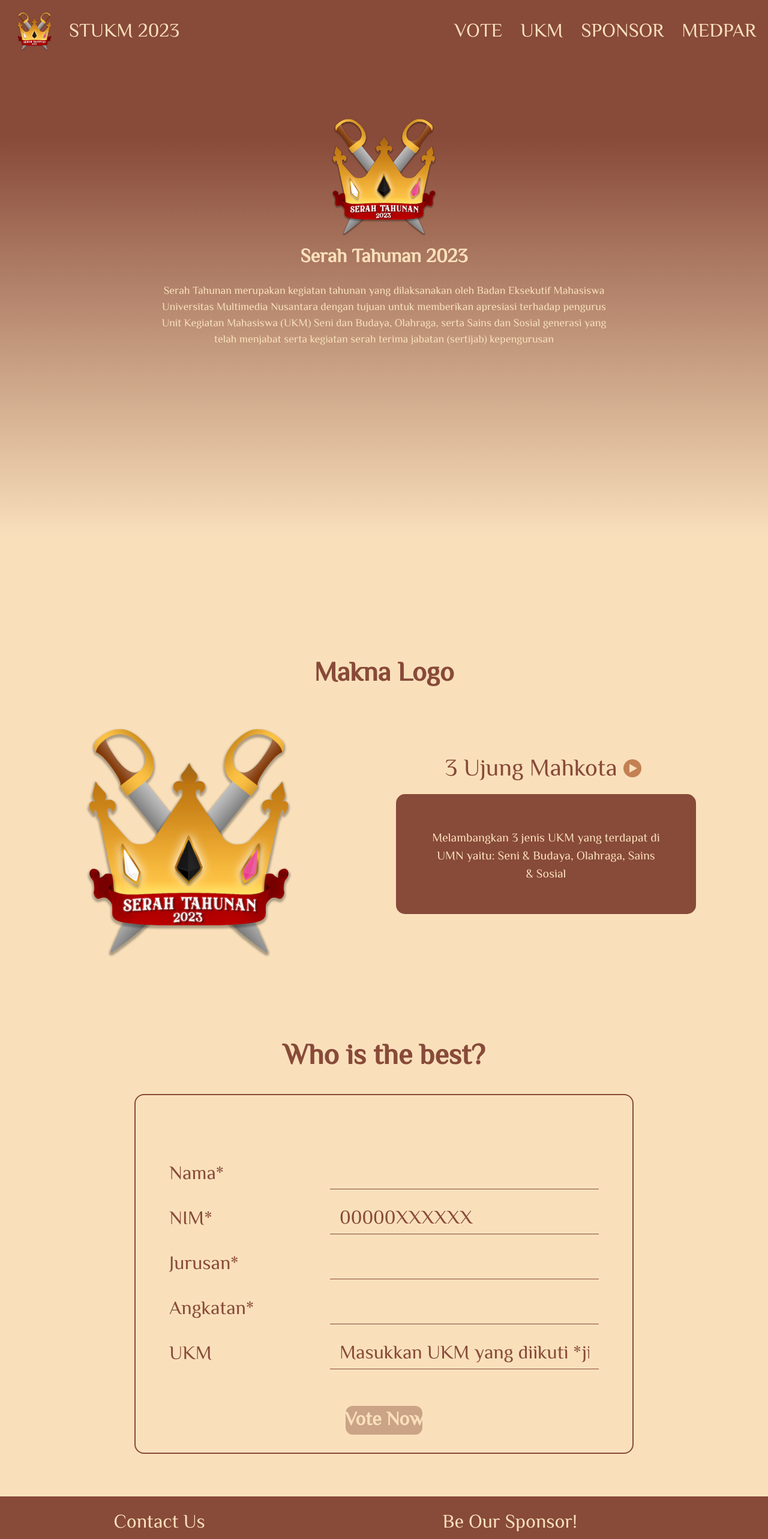
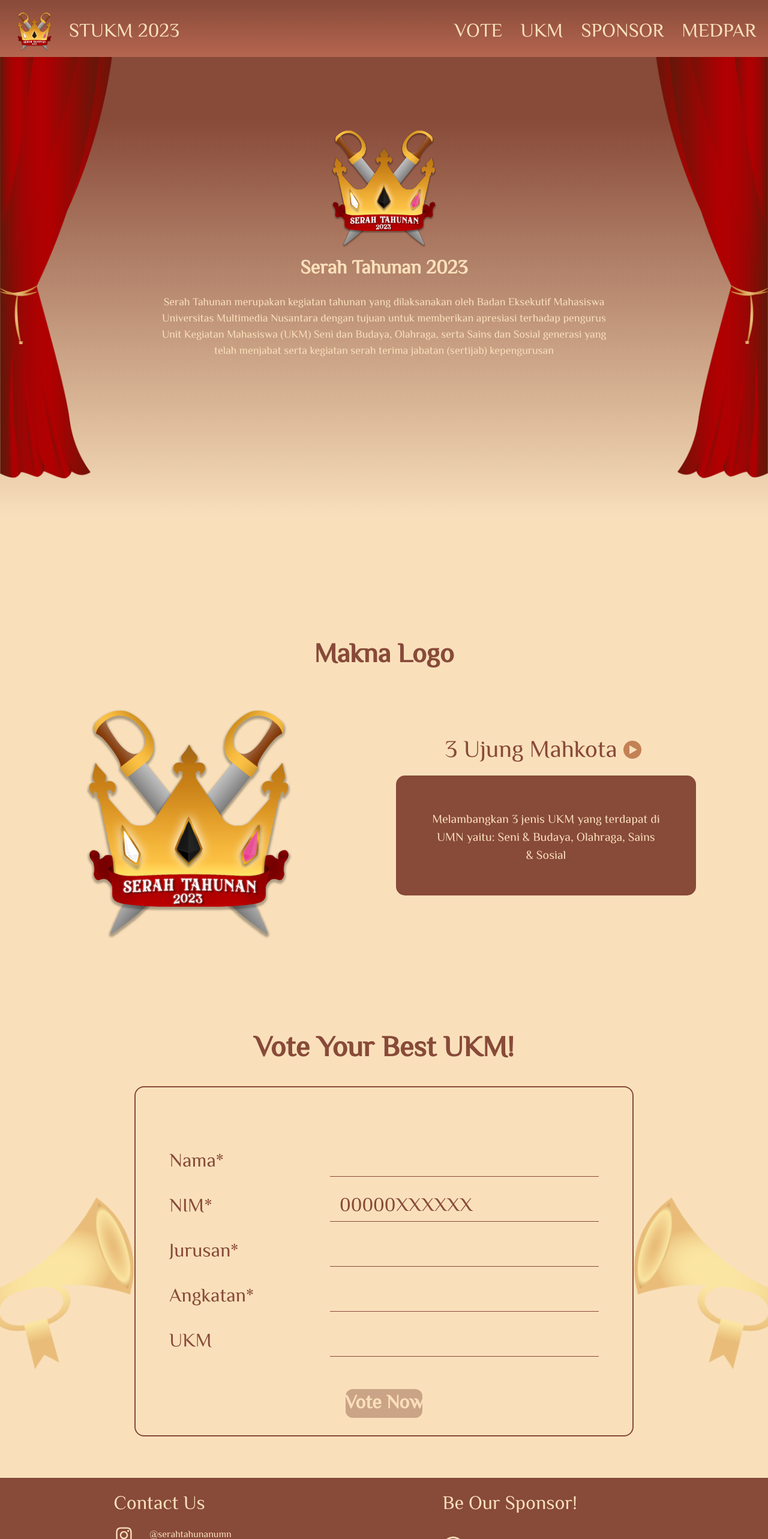
Before and after one commit to gilbertzaini/STUKM23, a React (Create React App) app in the folder frontend/: page / in a window 1280 px wide. Shown: the top 2566 px of the page at 60% size. Built offline with nearby package versions, Linux system fonts and the light colour scheme; no server answers.

Commit message:
fix observer, add trompet to form

```diff
--- a/frontend/src/App.css
+++ b/frontend/src/App.css
@@ -23,6 +23,7 @@
   width: 100%;
   overflow-x: hidden;
   overflow-y: auto;
+  padding-top: 5% !important;
 }
 
 #app::-webkit-scrollbar {
--- a/frontend/src/App.js
+++ b/frontend/src/App.js
@@ -8,14 +8,9 @@ import Footer from './components/Footer';
 import Sponsor from "./Pages/Sponsor";
 import Index from "./Pages/Index";
 import Ukm from "./Pages/Ukm";
-import { Observer } from "./helper/observer";
-import { useEffect } from "react";
 // IMMPORT MEDPAR PAGE DISINI
 
 function App() {
-  useEffect(() => {
-    Observer();
-  }, []);
 
   return (
     <ChakraProvider>
--- a/frontend/src/Pages/Index.js
+++ b/frontend/src/Pages/Index.js
@@ -1,16 +1,21 @@
-import React from 'react'
-import VotingForm from '../components/VotingForm'
-import Logo from '../components/Logo'
+import React, {useEffect} from "react";
+import VotingForm from "../components/VotingForm";
+import Logo from "../components/Logo";
 import Navbar from "../components/Navbar";
 import Footer from "../components/Footer";
+import { Observer } from "../helper/observer";
 
 const Index = () => {
+  useEffect(() => {
+    Observer();
+  }, []);
+
   return (
     <>
-    <Logo />
-    <VotingForm id="votingForm"/>
+      <Logo />
+      <VotingForm id="votingForm" />
     </>
-  )
-}
+  );
+};
 
-export default Index
+export default Index;
--- a/frontend/src/Pages/Sponsor.css
+++ b/frontend/src/Pages/Sponsor.css
@@ -9,6 +9,7 @@
     display: flex;
     flex-direction: column;
     align-items: center;
+    /* min-height: 100vh; */
 }
 
 .title{
@@ -16,10 +17,12 @@
     font-size: 64px;
     color: #884a39;
     margin: auto;
+    margin-top: 20px;
 }
 
 .sponsor{
-    margin: 20px 0 25px 0;
+    min-height: 80vh;
+    /* margin: 20px 0 25px 0; */
     display: grid;
     grid-template-columns: repeat(3, 1fr);
     gap: 25px;
--- a/frontend/src/Pages/Ukm.js
+++ b/frontend/src/Pages/Ukm.js
@@ -1,9 +1,14 @@
-import React from "react";
+import React, {useEffect} from "react";
 import UkmPage from "../components/UkmPage";
 import Navbar from "../components/Navbar";
 import Footer from "../components/Footer";
+import { Observer } from "../helper/observer";
 
 const Ukm = () => {
+  useEffect(() => {
+    Observer();
+  }, []);
+
   return (
     <div>
       <UkmPage />
--- a/frontend/src/components/Logo.css
+++ b/frontend/src/components/Logo.css
@@ -12,7 +12,7 @@
     align-items: center;
 }
 .logoAtas img {
-    margin-top: 100px !important;
+    margin-top: 150px !important;
     max-width: 200px;
     max-height: 200px;
     margin: auto;
@@ -175,3 +175,18 @@
         font-size: 28px;
     }
 }
+
+.gorden {
+    position: absolute;
+    top: 0;
+    height: 100vh;
+    width: auto;
+}
+
+.gordenKiri {
+    left: 0;
+}
+
+.gordenKanan {
+    right: 0;
+}
--- a/frontend/src/components/Logo.jsx
+++ b/frontend/src/components/Logo.jsx
@@ -3,6 +3,8 @@ import STUKM23 from "../assets/logo/STUKM23.png";
 import nextButton from "../assets/image/NextButton.png";
 import prevButton from "../assets/image/PrevButton.png";
 import React, { useState } from "react";
+import gordenKanan from "../assets/image/gorden_kanan.png";
+import gordenKiri from "../assets/image/gorden_kiri.png";
 
 function Logo() {
   const [judulMakna, setJudulMakna] = useState(0);
@@ -38,6 +40,8 @@ function Logo() {
   return (
     <div class="logo">
       <div class="logoSection observed gradientBg">
+      <img className="gorden gordenKiri" src={gordenKiri} />
+      <img className="gorden gordenKanan" src={gordenKanan} />
         <div class="logoAtas">
           <img src={STUKM23} />
         </div>
--- a/frontend/src/components/Navbar.css
+++ b/frontend/src/components/Navbar.css
@@ -1,5 +1,9 @@
 .navbar{
-    background: #884a39 16.77%
+    background-image: linear-gradient(#884A39, #b56650);
+    position: fixed;
+    top: 0;
+    z-index: 10;
+    width: 100vw;
 }
 
 .navbar-pembungkus{
--- a/frontend/src/components/VotingForm.css
+++ b/frontend/src/components/VotingForm.css
@@ -141,3 +141,23 @@
   width: 65vw; */
   color: var(--secondary);
 }
+
+.trompet {
+  position: absolute;
+  bottom: 5vw;
+  z-index: 3;
+  height: 60vh;
+  width: auto;
+}
+
+.trompetKiri {
+  left: 0;
+  transform: scaleX(-1) rotate(25deg);
+  margin-left: -13vw;
+}
+
+.trompetKanan {
+  right: 0;
+  margin-right: -13vw;
+  transform: rotate(25deg);
+}
--- a/frontend/src/components/VotingForm.jsx
+++ b/frontend/src/components/VotingForm.jsx
@@ -14,6 +14,7 @@ import { fieldList } from "../data/votingFieldList";
 import { ukmList } from "../data/ukm";
 import axios from "axios";
 import back from "../assets/logo/back.svg";
+import trompet from "../assets/image/trompet.png"
 
 const VotingForm = () => {
   const [loggedIn, setLoggedIn] = useState(false);
@@ -350,14 +351,16 @@ const VotingForm = () => {
   }, [loggedInUser]);
 
   return (
-    <Flex className="observed" justify={"center"} align={"center"} h={"100vh"} overflow={"hidden"}>
-      <Box id="votingForm" mt={"-5%"} display={loggedIn ? "none" : "block"}>
+    <Flex className="observed" pos={"relative"} justify={"center"} align={"center"} h={"100vh"} overflow={"hidden"}>
+      <Image display={{base: "none", xl: "block"}} className="trompet trompetKiri" src={trompet}/>
+      <Image display={{base: "none", xl: "block"}} className="trompet trompetKanan" src={trompet}/>
+      <Box id="votingForm" mt={"-5%"} pt={5} display={loggedIn ? "none" : "block"}>
         <Heading
           className="votingHeading"
           py={3}
           fontSize={{ base: "3vh", xl: "6vh" }}
         >
-          Who is the best?
+          Vote Your Best UKM!
         </Heading>
         <form onSubmit={handleVote}>
           <Flex
@@ -368,7 +371,7 @@ const VotingForm = () => {
               base: "35rem",
               sm: orientation ? "30rem" : "20rem",
               lg: "65vh",
-              xl: "75vh",
+              xl: "73vh",
             }}
             w={{ base: "80vw", xl: "65vw" }}
           >
--- a/frontend/src/data/votingFieldList.js
+++ b/frontend/src/data/votingFieldList.js
@@ -44,7 +44,7 @@ export const fieldList = [
       label: "UKM",
       type: "text",
       name: "ukm",
-      placeholder: "Masukkan UKM yang diikuti *jika ada",
+      // placeholder: "Masukkan UKM yang diikuti *jika ada",
       required: false,
     },
     {
```
Also changed, not shown: frontend/src/assets/image/trompet.png (added), 1 other file (tests, documents, lock files or other folders).
